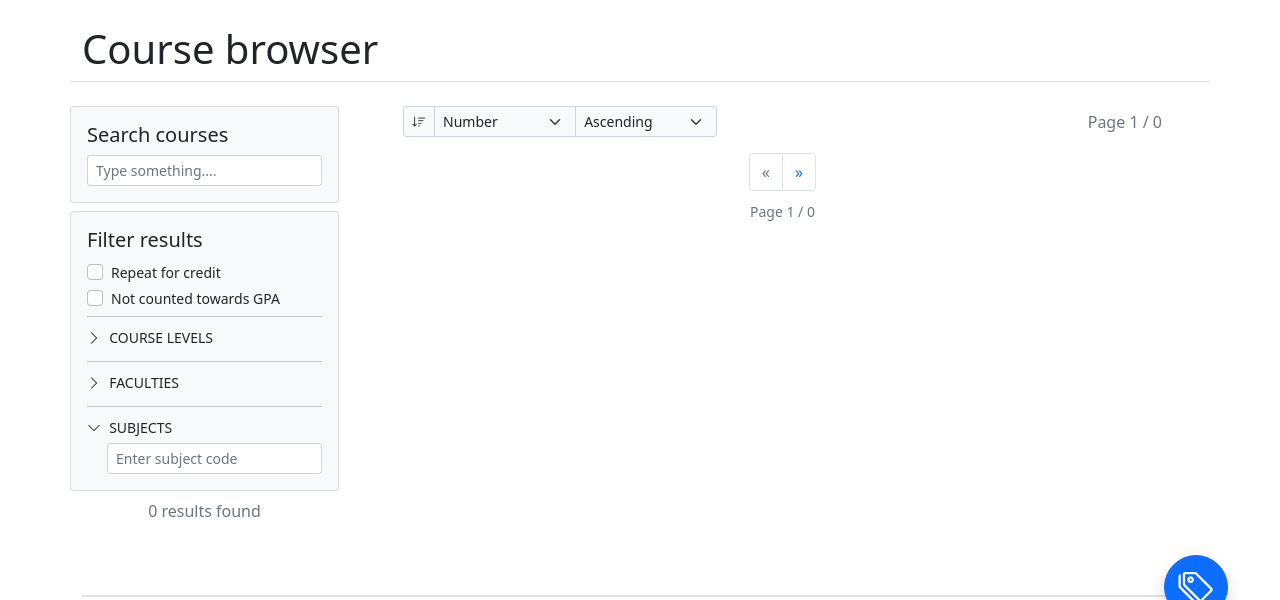
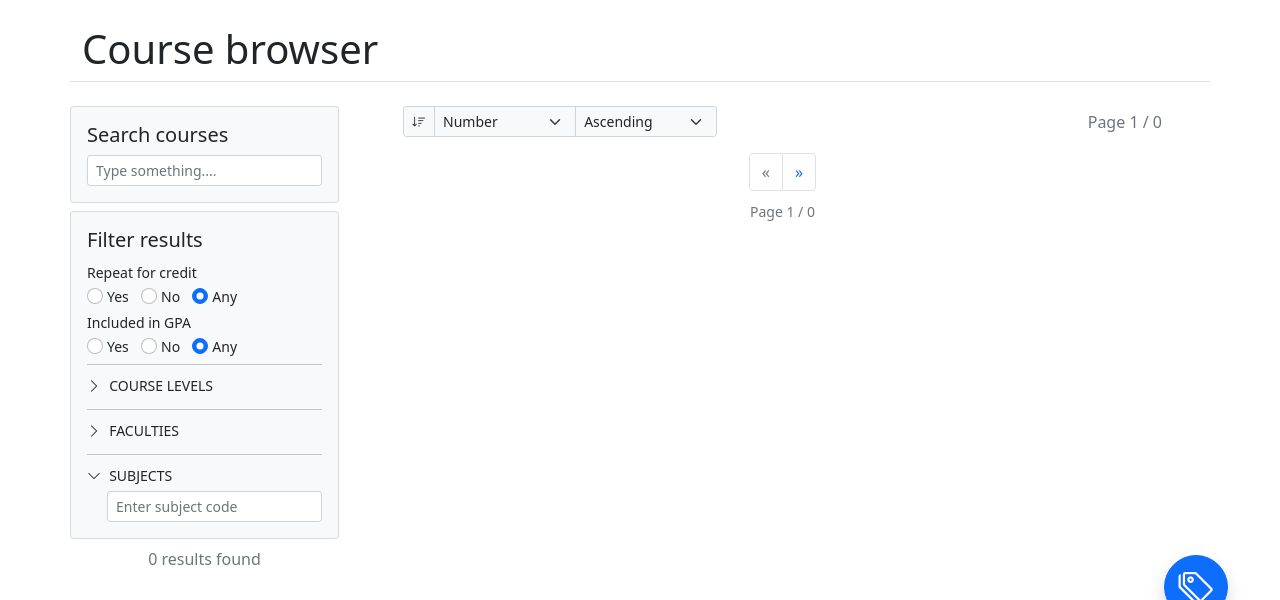
Before and after one commit to shadow-maker/uofcourse, a Flask app: page /c in a window 1280 px wide. Shown: the part 57-657 px from the top of the page. Run offline with Flask 2, Linux system fonts and the light colour scheme; data that the repository does not hold is empty.

Commit message:
Improve repeat and countgpa filters

```diff
--- a/app/static/scripts/courseBrowser.js
+++ b/app/static/scripts/courseBrowser.js
@@ -29,7 +29,7 @@ function checkAll(container) {
 //
 
 function requestResults(callback) {
-	var selectedLevel = []
+	let selectedLevel = []
 	$("input[name='selectedLevel']:checked").each(function () {
 		selectedLevel.push(parseInt($(this).val()))
 	})
@@ -41,7 +41,7 @@ function requestResults(callback) {
 		$("#levelSelector .uncheck-all-btn").hide()
 	}
 
-	var selectedFaculty = []
+	let selectedFaculty = []
 	$("input[name='selectedFaculty']:checked").each(function () {
 		selectedFaculty.push(parseInt($(this).val()))
 	})
@@ -53,10 +53,13 @@ function requestResults(callback) {
 		$("#facSelector .uncheck-all-btn").hide()
 	}
 
-	var selectedSubject = []
+	let selectedSubject = []
 	for (let s in subjects)
 		if (subjects[s].sel)
 			selectedSubject.push(parseInt(subjects[s].id))
+
+	let repeat = JSON.parse($('input[name=repeat]:checked', '#formFilterCourses').val())
+	let countgpa = JSON.parse($('input[name=countgpa]:checked', '#formFilterCourses').val())
 
 	var data = {
 		sort: sortOptions[$("#sortBy").val()].value,
@@ -65,10 +68,13 @@ function requestResults(callback) {
 		levels: selectedLevel,
 		faculties: selectedFaculty,
 		subjects: selectedSubject,
-		repeat: $("#repeat").is(":checked"),
-		countgpa: $("#countgpa").is(":checked"),
 		page: page.current
 	}
+
+	if (repeat != null)
+		data.repeat = repeat
+	if (countgpa != null)
+		data.countgpa = countgpa
 
 	if (JSON.stringify(data) == JSON.stringify(prevData))
 		return
--- a/app/templates/courseBrowser.html
+++ b/app/templates/courseBrowser.html
@@ -43,7 +43,8 @@
 				<div class="col-7 col-xs-6 col-sm-12 col-lg-5 col-xl-7 ps-2 ps-lg-0 pe-1">
 					<span class="tags-selected p-0 m-0"></span>
 					<div class="btn-group">
-						<button class="tags-dropdown-btn btn btn-secondary btn-sm badge dropdown-toggle" type="button" data-bs-toggle="dropdown" aria-expanded="false" title="Add tags">
+						<button class="tags-dropdown-btn btn btn-secondary btn-sm badge dropdown-toggle" type="button"
+							data-bs-toggle="dropdown" aria-expanded="false" title="Add tags">
 							<i class="bi-tag-fill"></i>
 						</button>
 						<ul class="tags-dropdown dropdown-menu fs-6 py-1"></ul>
@@ -51,13 +52,16 @@
 				</div>
 
 				<!--Collections-->
-				<div class="col-5 col-sm-12 col-lg-3 col-xl-2 course-collections ps-2 ps-lg-0 pe-1 text-end text-sm-start text-lg-end">
-					<button class="collections-dropdown-btn btn btn-secondary btn-sm badge dropdown-toggle" type="button" data-bs-toggle="dropdown" aria-expanded="false" title="Add to terms"></button>
+				<div
+					class="col-5 col-sm-12 col-lg-3 col-xl-2 course-collections ps-2 ps-lg-0 pe-1 text-end text-sm-start text-lg-end">
+					<button class="collections-dropdown-btn btn btn-secondary btn-sm badge dropdown-toggle"
+						type="button" data-bs-toggle="dropdown" aria-expanded="false" title="Add to terms"></button>
 					<ul class="collections-dropdown dropdown-menu fs-6 mt-1">
 						{% for collection in collections %}
 						<li class="collections-dropdown-item" db-id="{{collection.id}}">
 							<a class="dropdown-item px-2 py-1" style="cursor: pointer;">
-								<i class="bi-check {% if collection not in courseCollections %}invisible{% endif %}"></i>
+								<i
+									class="bi-check {% if collection not in courseCollections %}invisible{% endif %}"></i>
 								{% if collection.transfer %}
 								<small>Transferred</small>
 								{% else %}
@@ -66,7 +70,9 @@
 							</a>
 						</li>
 						{% endfor %}
-						<li><hr class="dropdown-divider my-1"></li>
+						<li>
+							<hr class="dropdown-divider my-1">
+						</li>
 						<li>
 							<a class="dropdown-item px-2 p-y1" href="{{url_for('view.planner')}}">
 								<i class="bi-pencil-square"></i>
@@ -90,7 +96,8 @@
 				<div class="card bg-light mb-2">
 					<div class="card-body">
 						<h5 class="card-title">Search courses</h5>
-						<input class="form-control form-control-sm" type="search" name="search" placeholder="Type something...." id="searchCourses">
+						<input class="form-control form-control-sm" type="search" name="search"
+							placeholder="Type something...." id="searchCourses">
 					</div>
 				</div>
 
@@ -100,17 +107,61 @@
 						<h5 class="card-title">Filter results</h5>
 						<!--Extra filters-->
 						<fieldset class="form-group">
-							<div class="form-check">
-								<input name="repeat" id="repeat" class="form-check-input" type="checkbox">
-								<label class="form-check-label" for="repeat">
+							<div class="row">
+								<div class="col-5 col-sm-12 col-xxl-5 pe-0">
 									<small>Repeat for credit</small>
-								</label>
+								</div>
+								<div class="col ps-0 ps-sm-2 ps-xxl-0 text-end text-sm-start text-xxl-end">
+									<div class="form-check form-check-inline me-1 px-0">
+										<input class="form-check-input mx-1" type="radio" name="repeat"
+											id="repeatTrue" value="true">
+										<label class="form-check-label" for="repeatTrue">
+											<small>Yes</small>
+										</label>
+									</div>
+									<div class="form-check form-check-inline me-1 px-0">
+										<input class="form-check-input mx-1" type="radio" name="repeat"
+											id="repeatFalse" value="false">
+										<label class="form-check-label" for="repeatFalse">
+											<small>No</small>
+										</label>
+									</div>
+									<div class="form-check form-check-inline me-1 px-0">
+										<input class="form-check-input mx-1" type="radio" name="repeat"
+											id="repeatNull" value="null" checked>
+										<label class="form-check-label" for="repeatNull">
+											<small>Any</small>
+										</label>
+									</div>
+								</div>
 							</div>
-							<div class="form-check">
-								<input name="nogpa" id="nogpa" class="form-check-input" type="checkbox">
-								<label class="form-check-label" for="nogpa">
-									<small>Not counted towards GPA</small>
-								</label>
+							<div class="row">
+								<div class="col-5 col-sm-12 col-xxl-5 pe-0">
+									<small>Included in GPA</small>
+								</div>
+								<div class="col ps-0 ps-sm-2 ps-xxl-0 text-end text-sm-start text-xxl-end">
+									<div class="form-check form-check-inline me-1 px-0">
+										<input class="form-check-input mx-1" type="radio" name="countgpa"
+											id="countgpaTrue" value="true">
+										<label class="form-check-label" for="countgpaTrue">
+											<small>Yes</small>
+										</label>
+									</div>
+									<div class="form-check form-check-inline me-1 px-0">
+										<input class="form-check-input mx-1" type="radio" name="countgpa"
+											id="countgpaFalse" value="false">
+										<label class="form-check-label" for="countgpaFalse">
+											<small>No</small>
+										</label>
+									</div>
+									<div class="form-check form-check-inline me-1 px-0">
+										<input class="form-check-input mx-1" type="radio" name="countgpa"
+											id="countgpaNull" value="null" checked>
+										<label class="form-check-label" for="countgpaNull">
+											<small>Any</small>
+										</label>
+									</div>
+								</div>
 							</div>
 						</fieldset>
 
@@ -132,16 +183,19 @@
 							<div class="form-group mb-2 collapse" id="levelSelector">
 								{% for l, sel in filterData["levels"].items() %}
 								<div class="form-check">
-									<input id="level{{l}}" name="selectedLevel" class="form-check-input" type="checkbox" value="{{l}}" {% if sel %}checked{% endif %}>
+									<input id="level{{l}}" name="selectedLevel" class="form-check-input" type="checkbox"
+										value="{{l}}" {% if sel %}checked{% endif %}>
 									<label class="form-check-label" for="level{{l}}">
 										<small>{{l}}XX</small>
 									</label>
 								</div>
 								{% endfor %}
-								<button type="button" class="uncheck-all-btn btn btn-secondary btn-sm ms-4 px-1 py-0" onclick="uncheckAll('levelSelector')">
+								<button type="button" class="uncheck-all-btn btn btn-secondary btn-sm ms-4 px-1 py-0"
+									onclick="uncheckAll('levelSelector')">
 									Uncheck all
 								</button>
-								<button type="button" class="check-all-btn btn btn-secondary btn-sm ms-4 px-1 py-0" onclick="checkAll('levelSelector')">
+								<button type="button" class="check-all-btn btn btn-secondary btn-sm ms-4 px-1 py-0"
+									onclick="checkAll('levelSelector')">
 									Check all
 								</button>
 							</div>
@@ -172,10 +226,12 @@
 									</label>
 								</div>
 								{% endfor %}
-								<button type="button" class="uncheck-all-btn btn btn-secondary btn-sm ms-4 px-1 py-0" onclick="uncheckAll('facSelector')">
+								<button type="button" class="uncheck-all-btn btn btn-secondary btn-sm ms-4 px-1 py-0"
+									onclick="uncheckAll('facSelector')">
 									Uncheck all
 								</button>
-								<button type="button" class="check-all-btn btn btn-secondary btn-sm ms-4 px-1 py-0" onclick="checkAll('facSelector')">
+								<button type="button" class="check-all-btn btn btn-secondary btn-sm ms-4 px-1 py-0"
+									onclick="checkAll('facSelector')">
 									Check all
 								</button>
 							</div>
@@ -193,7 +249,8 @@
 							<div id="subjectSelector" class="d-flex flex-wrap ms-3 ps-1">
 								{% for s, data in filterData["subjects"].items() %}
 								{% if data["sel"] %}
-								<span class="bg-secondary px-2 py-1 m-1 rounded font-monospace text-light subjItem">{{data["code"]}}</span>
+								<span
+									class="bg-secondary px-2 py-1 m-1 rounded font-monospace text-light subjItem">{{data["code"]}}</span>
 								{% endif %}
 								{% endfor %}
 							</div>
@@ -226,16 +283,14 @@
 					<span class="input-group-text bg-light" title="Sort by">
 						<i class="bi-sort-down fw-bold"></i>
 					</span>
-					<select id="sortBy" name="sortBy" class="form-select bg-light"
-						aria-label="Sort options">
+					<select id="sortBy" name="sortBy" class="form-select bg-light" aria-label="Sort options">
 						{% for option in sortOptions %}
-							<option value="{{loop.index0}}" {% if loop.index0 == 0 %}selected{% endif %}>
-								{{option.label}}
-							</option>
+						<option value="{{loop.index0}}" {% if loop.index0 == 0 %}selected{% endif %}>
+							{{option.label}}
+						</option>
 						{% endfor %}
 					</select>
-					<select id="orderBy" name="orderBy" class="form-select bg-light"
-						aria-label="Sort options">
+					<select id="orderBy" name="orderBy" class="form-select bg-light" aria-label="Sort options">
 						<option value="1" selected>Ascending</option>
 						<option value="0">Descending</option>
 					</select>
```
